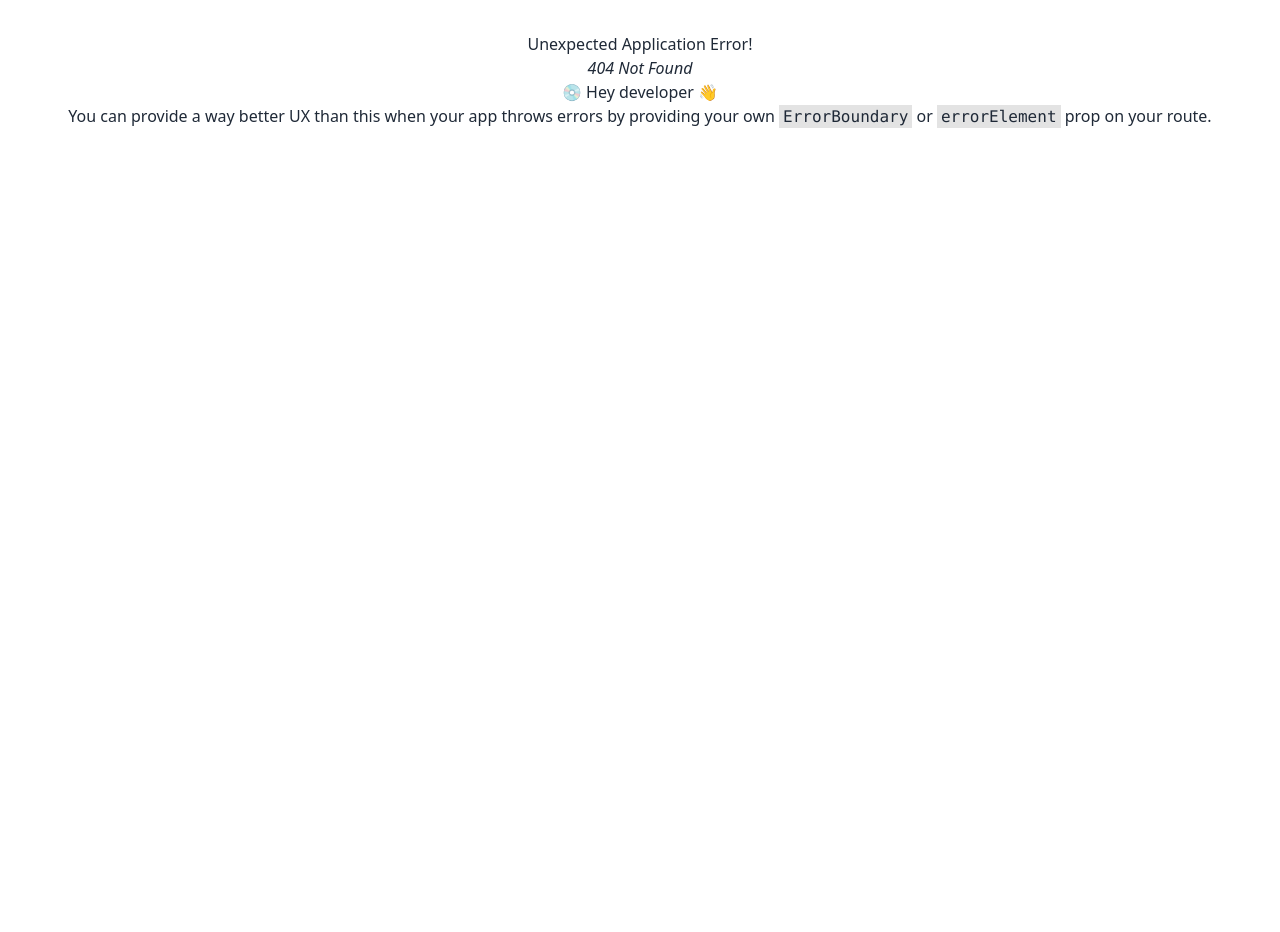
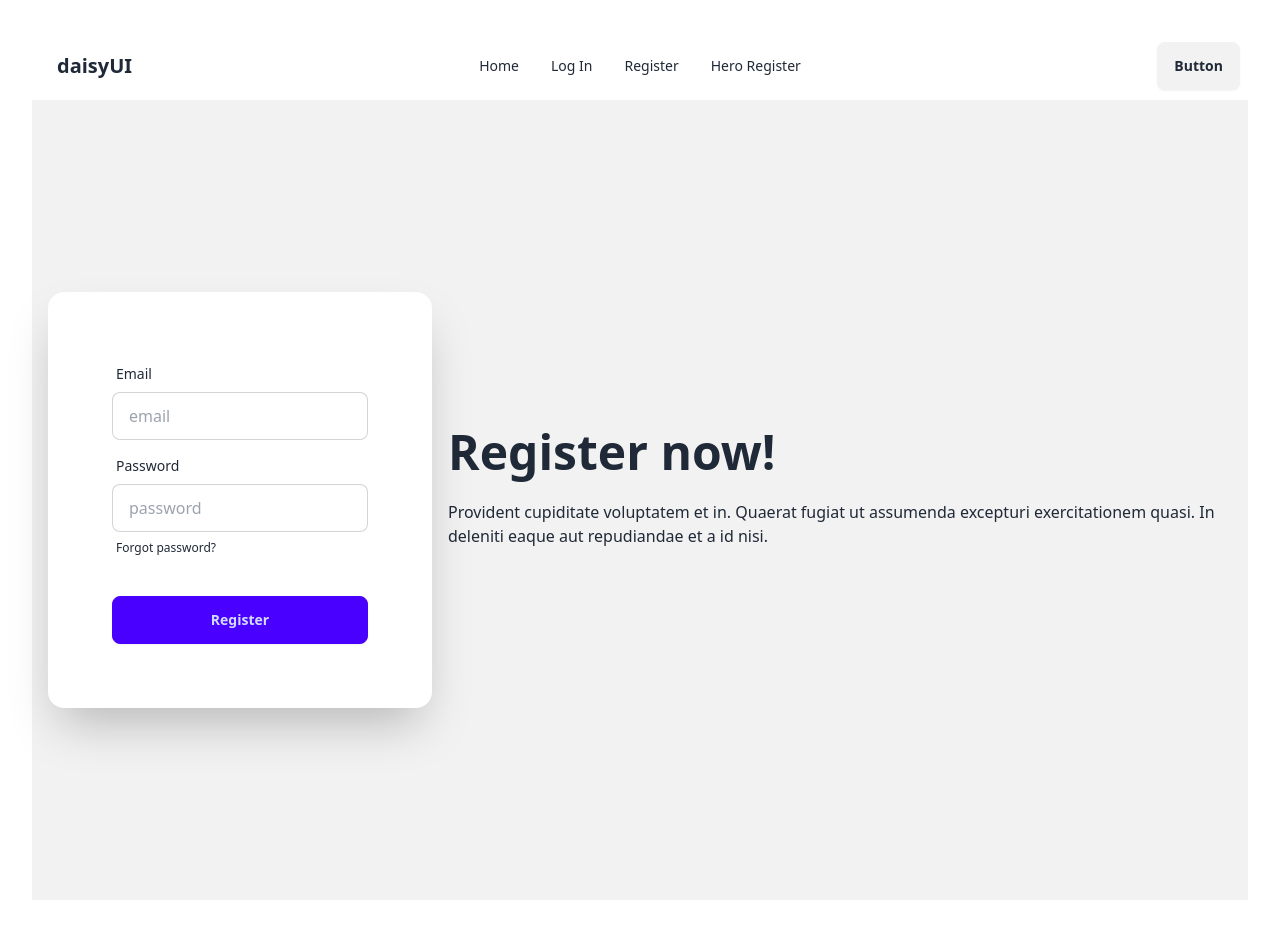
Before and after one commit to ashik-amante/user-email-pass-auth, a React (Vite) app: page /heroregister in a window 1280 px wide. Before the commit this address had no page. Before the commit the page ends 800 px from the top, so only its background shows below. Built offline with nearby package versions, Linux system fonts and the light colour scheme.

Commit message:
create user register form manually and from from daisyUi

```diff
--- a/src/components/Header/Header.jsx
+++ b/src/components/Header/Header.jsx
@@ -5,7 +5,8 @@
     const navLink = <>
         <li><Link to='/'>Home</Link></li>
         <li><Link to='/login'>Log In</Link></li>
-        <li><Link to='/register'>Refister</Link></li>
+        <li><Link to='/register'>Register</Link></li>
+        <li><Link to='/heroregister'>Hero Register</Link></li>
 
     </>
     return (
--- /dev/null
+++ b/src/components/Heroregister/Heroregister.jsx
@@ -0,0 +1,47 @@
+
+
+const Heroregister = () => {
+    const handleSubmit = e =>{
+        e.preventDefault()
+        const email = e.target.email.value;
+        const password = e.target.password.value;
+        console.log(email,password);
+    }
+    return (
+        <div className="hero bg-base-200 min-h-screen">
+            <div className="hero-content flex-col lg:flex-row-reverse">
+                <div className="text-center lg:text-left">
+                    <h1 className="text-5xl font-bold">Register now!</h1>
+                    <p className="py-6">
+                        Provident cupiditate voluptatem et in. Quaerat fugiat ut assumenda excepturi exercitationem
+                        quasi. In deleniti eaque aut repudiandae et a id nisi.
+                    </p>
+                </div>
+                <div className="card bg-base-100 w-full max-w-sm shrink-0 shadow-2xl">
+                    <form onSubmit={handleSubmit} className="card-body">
+                        <div className="form-control">
+                            <label className="label">
+                                <span className="label-text">Email</span>
+                            </label>
+                            <input type="email" name="email" placeholder="email" className="input input-bordered" required />
+                        </div>
+                        <div className="form-control">
+                            <label className="label">
+                                <span className="label-text">Password</span>
+                            </label>
+                            <input type="password" name="password" placeholder="password" className="input input-bordered" required />
+                            <label className="label">
+                                <a href="#" className="label-text-alt link link-hover">Forgot password?</a>
+                            </label>
+                        </div>
+                        <div className="form-control mt-6">
+                            <button className="btn btn-primary">Register</button>
+                        </div>
+                    </form>
+                </div>
+            </div>
+        </div>
+    );
+};
+
+export default Heroregister;
--- a/src/components/Register/Register.jsx
+++ b/src/components/Register/Register.jsx
@@ -1,9 +1,21 @@
 import React from 'react';
 
 const Register = () => {
+    const handleSubmit = e =>{
+        e.preventDefault()
+        console.log(e.target.email.value);
+        console.log(e.target.password.value);
+    }
     return (
         <div>
-            <h2>Register page </h2>
+            <h2 className='text-4xl  mt-12'> Please Register  </h2>
+
+            <form onSubmit={handleSubmit} className='space-y-4 mt-10'>
+
+                <input className='px-2 py-3 w-1/3 rounded-lg' type="email" name="email" placeholder='Email' id="" /><br />
+                <input className='px-2 py-3 w-1/3 rounded-lg' type="password" name="password" id="" placeholder='Password' /><br />
+                <input className='px-2 py-3 w-1/3 rounded-lg btn btn-success' type="submit" value="Submit" />
+            </form>
         </div>
     );
 };
--- a/src/components/home/Home.jsx
+++ b/src/components/home/Home.jsx
@@ -1,9 +1,14 @@
 import React from 'react';
+import Register from '../Register/Register';
+import Login from '../Login/Login';
+import Heroregister from '../Heroregister/Heroregister';
 
 const Home = () => {
     return (
         <div>
-            <h1>home </h1>
+            <Login></Login>
+           <Register></Register>
+           <Heroregister></Heroregister>
         </div>
     );
 };
--- a/src/main.jsx
+++ b/src/main.jsx
@@ -11,6 +11,7 @@
 import Home from './components/home/Home.jsx';
 import Login from './components/Login/Login.jsx';
 import Register from './components/Register/Register.jsx';
+import Heroregister from './components/Heroregister/Heroregister.jsx';
 
 const router = createBrowserRouter([
   {
@@ -29,6 +30,10 @@
         path:'/register',
         element:<Register></Register>
       },
+      {
+        path:'/heroregister',
+        element:<Heroregister></Heroregister>
+      },
     ]
   },
 ]);
```
